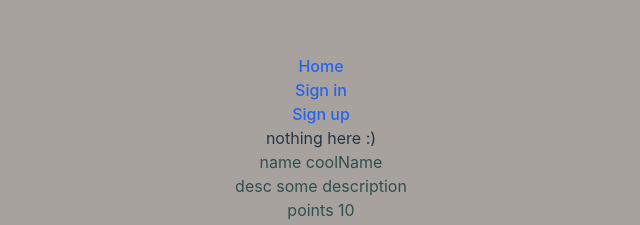
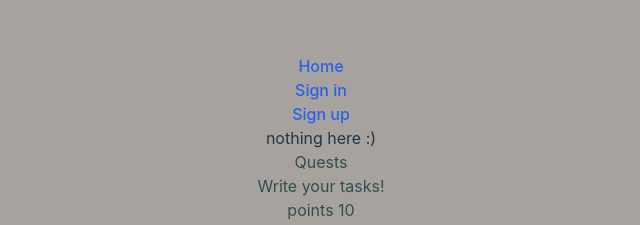
Before and after one commit to Sawbez/gamify-real, a React (Vite) app in the folder front/: page / in a window 1280 px wide. Shown: the part 205-430 px from the top of the page, without its empty margins (319-959 px from the left). Built offline with nearby package versions, Linux system fonts and the light colour scheme.

Commit message:
Update taskboard.tsx

```diff
--- a/front/src/taskboard.tsx
+++ b/front/src/taskboard.tsx
@@ -79,8 +79,8 @@ const TaskBoard = ({ userInfo }:{
         ) : (<>
         <p>nothing here :)</p>
         <div className="atask">
-          <h2>name coolName</h2>
-          <p> desc some description</p>
+          <h2>Quests</h2>
+          <p>Write your tasks!</p>
           <p>points 10</p>
           <p>cateogory "cooking"</p>
           <button>finished this</button>
```
